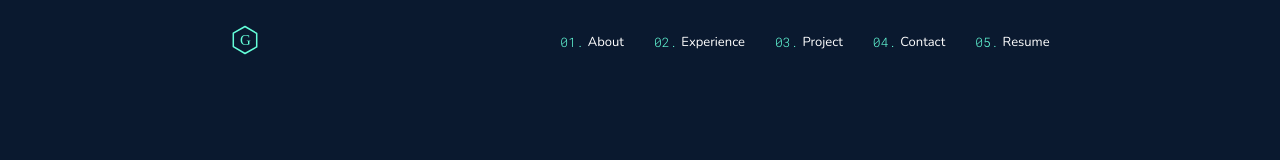
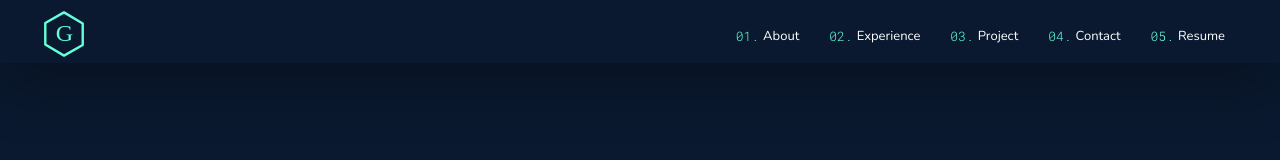
Before and after one commit to ThriledLokki983/portfolio, a website: page index.html in a window 1280 px wide. Drawn offline with nearby package versions, Linux system fonts and the light colour scheme.

Commit message:
trimed the header spacing

```diff
--- a/sass/_base.scss
+++ b/sass/_base.scss
@@ -9,6 +9,9 @@ $color-secondary: #64ffda;
 $font-primary: "Nunito", sans-serif;
 $font-display: "Josefin Sans", sans-serif;
 $font-color-primary: #fff;
+
+$shadow-dark: 0 2rem 6rem rgba(0, 0, 0, 0.3);
+$shadow-light: 0 2rem 5rem rgba(0, 0, 0, 0.06);
 
 *,
 *::before,
--- a/sass/_header.scss
+++ b/sass/_header.scss
@@ -1,14 +1,18 @@
 .header {
-    padding: 0.5rem 4rem;
+    padding: 1rem 4rem 0 4rem;
     display: flex;
     align-items: center;
     justify-content: center;
+    box-shadow: $shadow-dark;
 
     &__logo-box {
-        padding: 2rem 1.5rem;
+        width: 8%;
+        height: 8%;
+        margin-right: auto;
+
         &--logo {
-            width: 10%;
-            height: 10%;
+            width: 50%;
+            height: 50%;
         }
     }
 
```
Also changed, not shown: css/style.css.
